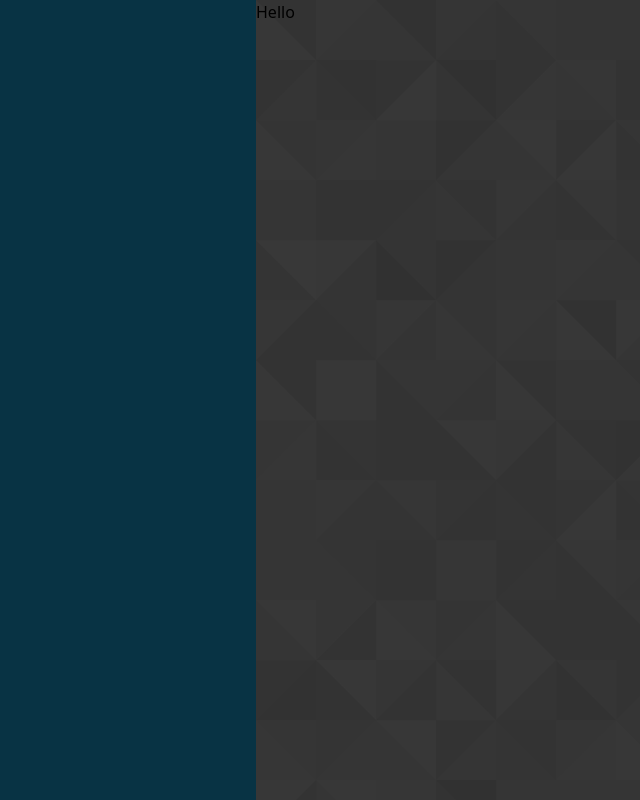
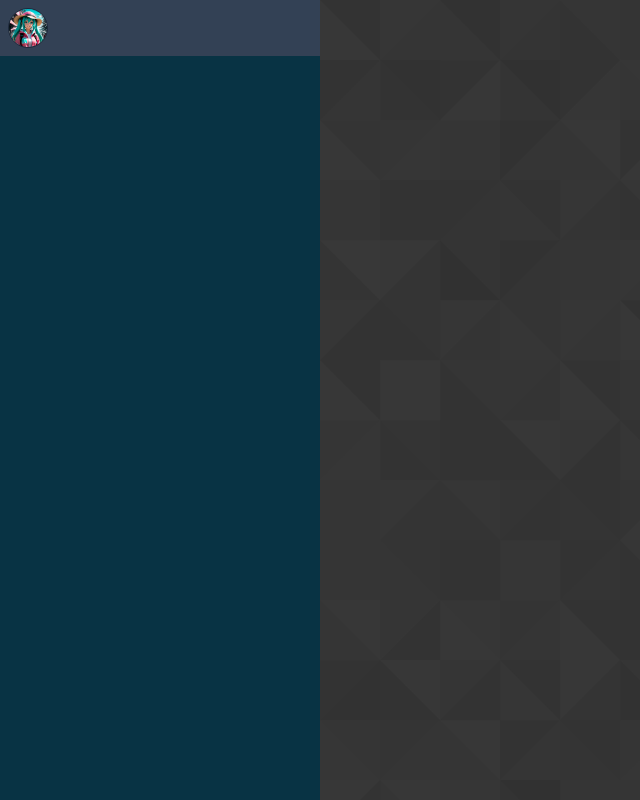
Before and after one commit to iqmalakur/nyarios-app, a React (Vite) app: page / in a window 1280 px wide. Shown: the whole page, without its empty margins (0-640 px from the left). Built offline with nearby package versions, Linux system fonts and the light colour scheme.

Commit message:
create UserBar.tsx

```diff
--- a/src/assets/css/App.css
+++ b/src/assets/css/App.css
@@ -11,11 +11,11 @@
 
 @layer components {
   #contact-container {
-    width: 20vw;
+    width: 25vw;
   }
 
   #chat-container {
-    width: 80vw;
+    width: 75vw;
     background-image: url(/img/bg/footer_lodyas.png);
   }
 }
--- a/src/components/ChatContainer.tsx
+++ b/src/components/ChatContainer.tsx
@@ -2,11 +2,7 @@ import { Component, ReactNode } from "react";
 
 class ChatContainer extends Component {
   render(): ReactNode {
-    return (
-      <div id="chat-container" className="h-full">
-        <h1>Hello</h1>
-      </div>
-    );
+    return <div id="chat-container" className="h-full"></div>;
   }
 }
 
--- a/src/components/ContactContainer.tsx
+++ b/src/components/ContactContainer.tsx
@@ -1,9 +1,12 @@
 import { Component, ReactNode } from "react";
+import UserBar from "./UserBar";
 
 class ContactContainer extends Component {
   render(): ReactNode {
     return (
-      <div id="contact-container" className="h-full w-10 bg-cyan-950"></div>
+      <div id="contact-container" className="h-full w-10 bg-cyan-950">
+        <UserBar />
+      </div>
     );
   }
 }
--- /dev/null
+++ b/src/components/UserBar.tsx
@@ -0,0 +1,17 @@
+import { Component, ReactNode } from "react";
+
+class UserBar extends Component {
+  render(): ReactNode {
+    return (
+      <div className="user-bar p-2 bg-slate-700">
+        <img
+          src="/img/profile/hatsunemiku.png"
+          alt="User"
+          className="w-10 h-10 rounded-full border border-solid border-slate-800"
+        />
+      </div>
+    );
+  }
+}
+
+export default UserBar;
```
Also changed, not shown: public/img/profile/aliceataraxia.jpg (added), public/img/profile/hatsunemiku.png (added).
